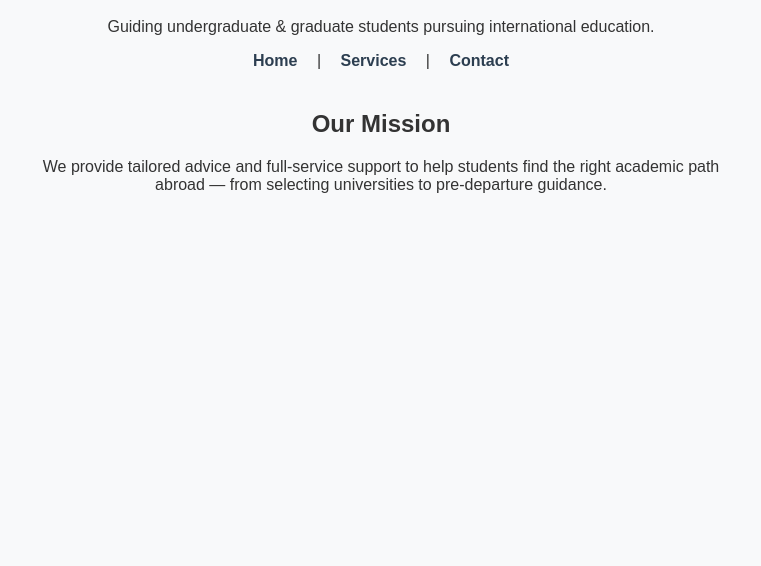
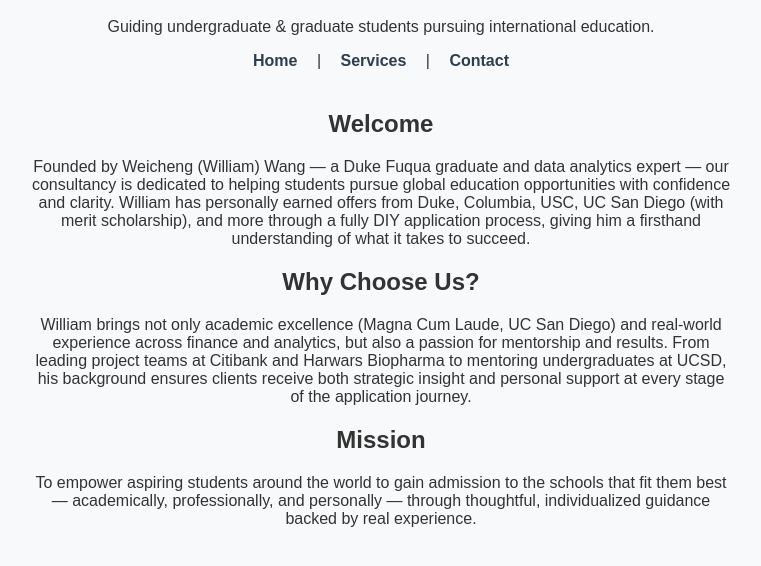
Before and after one commit to WilliamWangEdu/WilliamWangEdu.github.io, a plain HTML site: page index.html in a window 1280 px wide. Shown: the part 80-646 px from the top of the page, without its empty margins (259-1020 px from the left). Drawn offline with Linux system fonts and the light colour scheme.

Commit message:
Update index.html

```diff
--- a/index.html
+++ b/index.html
@@ -2,8 +2,7 @@
 <html lang="en">
 <head>
   <meta charset="UTF-8">
-  <title>William International Education Advisory</title>
-  <meta name="viewport" content="width=device-width, initial-scale=1">
+  <title>Home | William International Education Advisory</title>
   <link rel="stylesheet" href="style.css">
 </head>
 <body>
@@ -18,8 +17,18 @@
   </header>
 
   <section>
-    <h2>Our Mission</h2>
-    <p>We provide tailored advice and full-service support to help students find the right academic path abroad — from selecting universities to pre-departure guidance.</p>
+    <h2>Welcome</h2>
+    <p>Founded by Weicheng (William) Wang — a Duke Fuqua graduate and data analytics expert — our consultancy is dedicated to helping students pursue global education opportunities with confidence and clarity. William has personally earned offers from Duke, Columbia, USC, UC San Diego (with merit scholarship), and more through a fully DIY application process, giving him a firsthand understanding of what it takes to succeed.</p>
+  </section>
+
+  <section>
+    <h2>Why Choose Us?</h2>
+    <p>William brings not only academic excellence (Magna Cum Laude, UC San Diego) and real-world experience across finance and analytics, but also a passion for mentorship and results. From leading project teams at Citibank and Harwars Biopharma to mentoring undergraduates at UCSD, his background ensures clients receive both strategic insight and personal support at every stage of the application journey.</p>
+  </section>
+
+  <section>
+    <h2>Mission</h2>
+    <p>To empower aspiring students around the world to gain admission to the schools that fit them best — academically, professionally, and personally — through thoughtful, individualized guidance backed by real experience.</p>
   </section>
 </body>
 </html>
```
